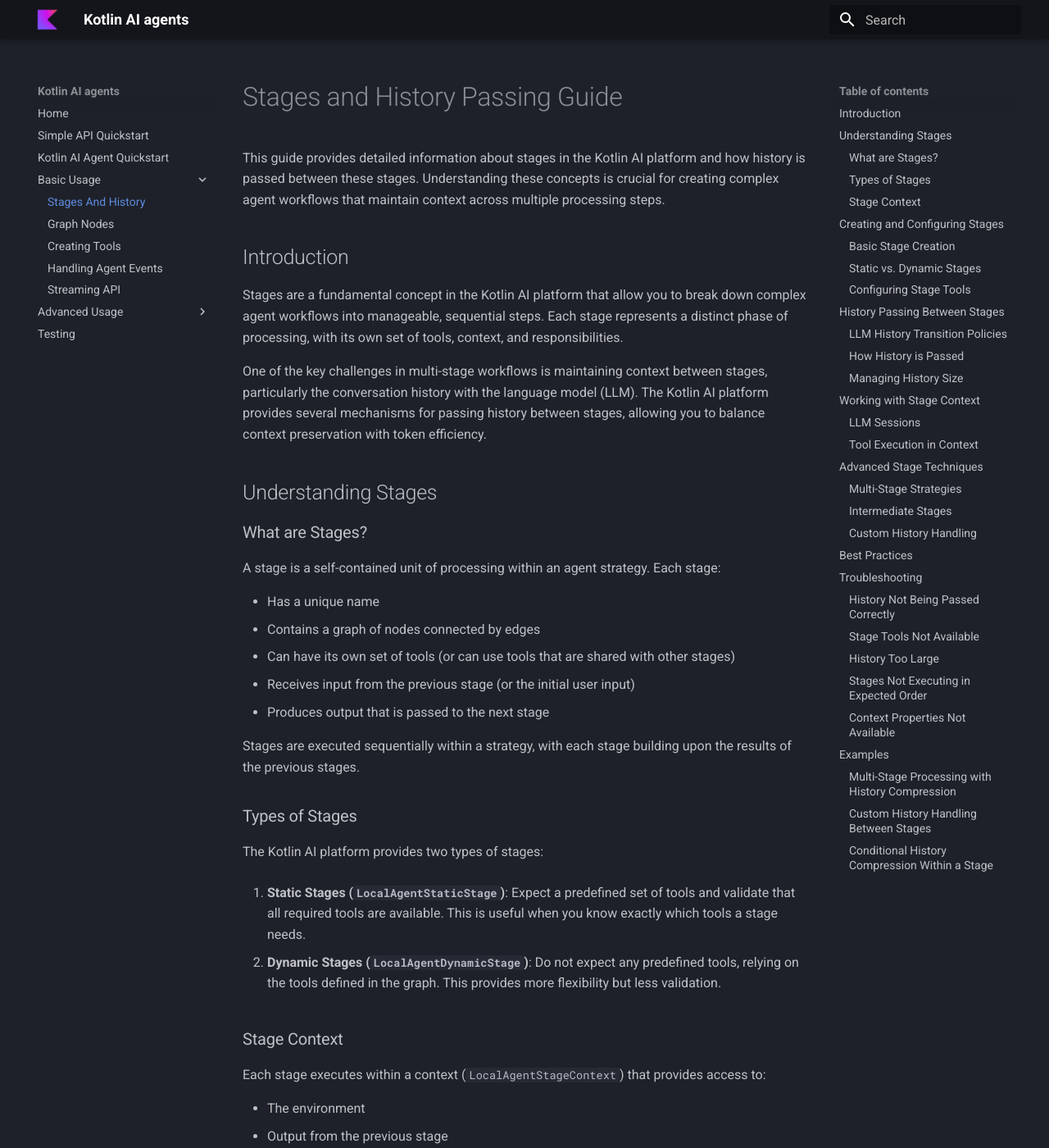
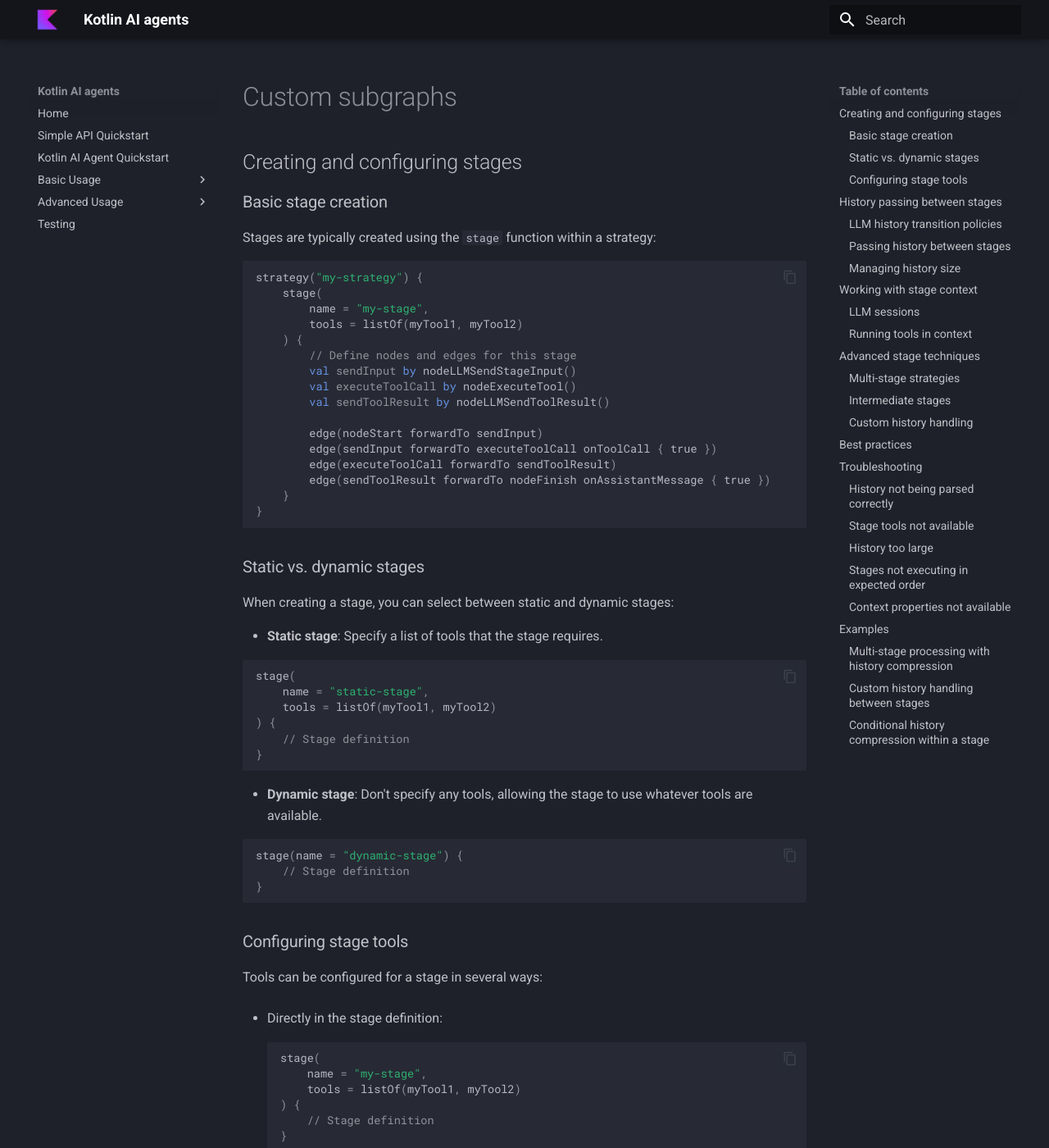
Before and after one commit to JetBrains/koog-docs, an MkDocs documentation site: the page built from docs/custom-subgraphs.md, in a window 1280 px wide and 1400 px high. Shown: the whole window at 82% size. Built offline with MkDocs 1.6.1 and Material for MkDocs 9.7.7, drawn with Linux system fonts in a browser that asks for light colours; some of the changed text lies outside the part shown.

Commit message:
[JBAI-13835] Split "Stages and History" into two subgraph-related pages

````diff
--- a/docs/stagesAndHistory.md
+++ b/docs/custom-subgraphs.md
@@ -1,61 +1,6 @@
-# Stages and History Passing Guide
+## Creating and configuring stages
 
-This guide provides detailed information about stages in the Kotlin AI platform and how history is passed between these
-stages. Understanding these concepts is crucial for creating complex agent workflows that maintain context across
-multiple processing steps.
-
-## Introduction
-
-Stages are a fundamental concept in the Kotlin AI platform that allow you to break down complex agent workflows into
-manageable, sequential steps. Each stage represents a distinct phase of processing, with its own set of tools, context,
-and responsibilities.
-
-One of the key challenges in multi-stage workflows is maintaining context between stages, particularly the conversation
-history with the language model (LLM). The Kotlin AI platform provides several mechanisms for passing history between
-stages, allowing you to balance context preservation with token efficiency.
-
-## Understanding Stages
-
-### What are Stages?
-
-A stage is a self-contained unit of processing within an agent strategy. Each stage:
-
-- Has a unique name
-- Contains a graph of nodes connected by edges
-- Can have its own set of tools (or can use tools that are shared with other stages)
-- Receives input from the previous stage (or the initial user input)
-- Produces output that is passed to the next stage
-
-Stages are executed sequentially within a strategy, with each stage building upon the results of the previous stages.
-
-### Types of Stages
-
-The Kotlin AI platform provides two types of stages:
-
-1. **Static Stages (`LocalAgentStaticStage`)**: Expect a predefined set of tools and validate that all required tools
-   are available. This is useful when you know exactly which tools a stage needs.
-
-2. **Dynamic Stages (`LocalAgentDynamicStage`)**: Do not expect any predefined tools, relying on the tools defined in
-   the graph. This provides more flexibility but less validation.
-
-### Stage Context
-
-Each stage executes within a context (`LocalAgentStageContext`) that provides access to:
-
-- The environment
-- Output from the previous stage
-- The agent configuration
-- The LLM context (including the conversation history)
-- The state manager
-- The storage
-- Session, strategy, and stage identifiers
-
-The context is passed to each node within the stage and provides the necessary resources for the node to perform its
-operations.
-
-## Creating and Configuring Stages
-
-### Basic Stage Creation
+### Basic stage creation
 
 Stages are typically created using the `stage` function within a strategy:
 
@@ -78,11 +23,11 @@
 }
 ```
 
-### Static vs. Dynamic Stages
+### Static vs. dynamic stages
 
-When creating a stage, you can choose between static and dynamic stages:
+When creating a stage, you can select between static and dynamic stages:
 
-- **Static Stage**: Specify a list of tools that the stage requires.
+- **Static stage**: Specify a list of tools that the stage requires.
 
 ```kotlin
 stage(
@@ -93,7 +38,7 @@
 }
 ```
 
-- **Dynamic Stage**: Don't specify any tools, allowing the stage to use whatever tools are available.
+- **Dynamic stage**: Don't specify any tools, allowing the stage to use whatever tools are available.
 
 ```kotlin
 stage(name = "dynamic-stage") {
@@ -101,12 +46,11 @@
 }
 ```
 
-### Configuring Stage Tools
+### Configuring stage tools
 
 Tools can be configured for a stage in several ways:
 
-**Directly in the stage definition**:
-
+* Directly in the stage definition:
 ```kotlin
 stage(
     name = "my-stage",
@@ -116,8 +60,7 @@
 }
 ```
 
-**From a tool registry**:
-
+* From a tool registry:
 ```kotlin
 stage(
     name = "my-stage",
@@ -127,8 +70,7 @@
 }
 ```
 
-**Dynamically during execution**:
-
+* Dynamically during execution:
 ```kotlin
 // Make a set of tools
 val newTools = context.llm.writeSession {
@@ -140,11 +82,11 @@
 val context = context.copyWithTools(newTools)
 ```
 
-## History Passing Between Stages
+## History passing between stages
 
-### LLM History Transition Policies
+### LLM history transition policies
 
-The Kotlin AI platform provides three policies for handling LLM conversation history between stages:
+The Kotlin Agentic Framework provides three policies for handling LLM conversation history between stages:
 
 1. **PERSIST_LLM_HISTORY**: Keeps the entire conversation history intact between stages. This is the default policy and
    is useful when context continuity is important and the history size is manageable.
@@ -165,7 +107,7 @@
 )
 ```
 
-### How History is Passed
+### Passing history between stages
 
 History is passed between stages through the LLM context:
 
@@ -179,18 +121,17 @@
 
 The updated prompt is passed to the next stage.
 
-If an intermediate stage is inserted based on the history transition policy, it will modify the prompt before it's
+If an intermediate stage is inserted based on the history transition policy, it will modify the prompt before it is
 passed to the next main stage.
 
-### Managing History Size
+### Managing history size
 
 For long-running conversations, the history can grow large and consume a lot of tokens. There are several ways to manage
 history size:
 
-**Using the COMPRESS_LLM_HISTORY policy**: This automatically inserts a compression stage between each main stage.
+* Using the `COMPRESS_LLM_HISTORY` policy. This automatically inserts a compression stage between each main stage.
 
-**Using the nodeLLMCompressHistory node**: This allows you to compress history at specific points within a stage.
-
+* Using the `nodeLLMCompressHistory` node: This lets you compress history at specific points within a stage.
 ```kotlin
 val compressHistory by nodeLLMCompressHistory<Message.Tool.Result>()
 
@@ -202,8 +143,7 @@
 )
 ```
 
-**Using custom compression logic**: You can implement custom logic to compress or filter the history.
-
+* Using a custom compression logic. This lets you implement a custom logic to compress or filter the history.
 ```kotlin
 val customCompression by node<Unit, Unit> {
     llm.writeSession {
@@ -212,14 +152,13 @@
 }
 ```
 
-## Working with Stage Context
+## Working with stage context
 
-### LLM Sessions
+### LLM sessions
 
 The LLM context provides two types of sessions:
 
-**Write Session**: For modifying the prompt and tools.
-
+* Write session: For modifying the prompt and tools.
 ```kotlin
 llm.writeSession {
     updatePrompt {
@@ -231,8 +170,7 @@
 }
 ```
 
-**Read Session**: For reading the prompt and tools without modifying them.
-
+* Read session: For reading the prompt and tools without modifying them.
 ```kotlin
 llm.readSession {
     val messageCount = prompt.messages.size
@@ -240,9 +178,9 @@
 }
 ```
 
-### Tool Execution in Context
+### Running tools in context
 
-Tools can be executed within a write session:
+Tools can be run within a write session:
 
 ```kotlin
 llm.writeSession {
@@ -262,9 +200,9 @@
 }
 ```
 
-## Advanced Stage Techniques
+## Advanced stage techniques
 
-### Multi-Stage Strategies
+### Multi-stage strategies
 
 Complex workflows can be broken down into multiple stages, each handling a specific part of the process:
 
@@ -288,7 +226,7 @@
 }
 ```
 
-### Intermediate Stages
+### Intermediate stages
 
 You can insert intermediate stages between main stages for specific purposes using the `insertIntermediateStage` method:
 
@@ -299,7 +237,7 @@
 // Result: [stage1, intermediateStage, stage2, intermediateStage, stage3]
 ```
 
-### Custom History Handling
+### Custom history handling
 
 For advanced history management, you can create custom stages that handle history in specific ways:
 
@@ -321,7 +259,7 @@
 }
 ```
 
-## Best Practices
+## Best practices
 
 When working with stages and history passing, follow these best practices:
 
@@ -346,7 +284,7 @@
 
 ## Troubleshooting
 
-### History Not Being Passed Correctly
+### History not being parsed correctly
 
 If history is not being passed correctly between stages:
 
@@ -354,7 +292,7 @@
 - Verify that the prompt is being correctly extracted from the context after each stage.
 - Ensure that intermediate stages are not inadvertently clearing or corrupting the history.
 
-### Stage Tools Not Available
+### Stage tools not available
 
 If tools are not available in a stage:
 
@@ -362,15 +300,15 @@
 - Check that the tools are correctly registered in the tool registry.
 - Verify that the context has access to the tools.
 
-### History Too Large
+### History too large
 
 If the history becomes too large:
 
-- Use the COMPRESS_LLM_HISTORY policy or add explicit compression nodes.
+- Use the `COMPRESS_LLM_HISTORY` policy or add explicit compression nodes.
 - Consider using more aggressive compression strategies.
 - Break the workflow into more stages with clear history boundaries.
 
-### Stages Not Executing in Expected Order
+### Stages not executing in expected order
 
 If stages are not executing in the expected order:
 
@@ -378,7 +316,7 @@
 - Verify that each stage is correctly passing its output to the next stage.
 - Ensure that no stage is short-circuiting the execution flow.
 
-### Context Properties Not Available
+### Context properties not available
 
 If context properties are not available:
 
@@ -391,7 +329,7 @@
 
 Here are some examples of how stages and history passing are used in real-world scenarios:
 
-### Multi-Stage Processing with History Compression
+### Multi-stage processing with history compression
 
 This example shows a strategy with multiple stages and history compression between stages:
 
@@ -444,7 +382,7 @@
 }
 ```
 
-### Custom History Handling Between Stages
+### Custom history handling between stages
 
 This example shows a strategy with custom history handling between stages:
 
@@ -489,7 +427,7 @@
 }
 ```
 
-### Conditional History Compression Within a Stage
+### Conditional history compression within a stage
 
 This example shows how to conditionally compress history within a stage based on the history size:
 
````
Also changed, not shown: other parts of docs/custom-subgraphs.md (+3 -3 lines), docs/predefined-sequential-subgraphs.md (added, +51 -0 lines).
